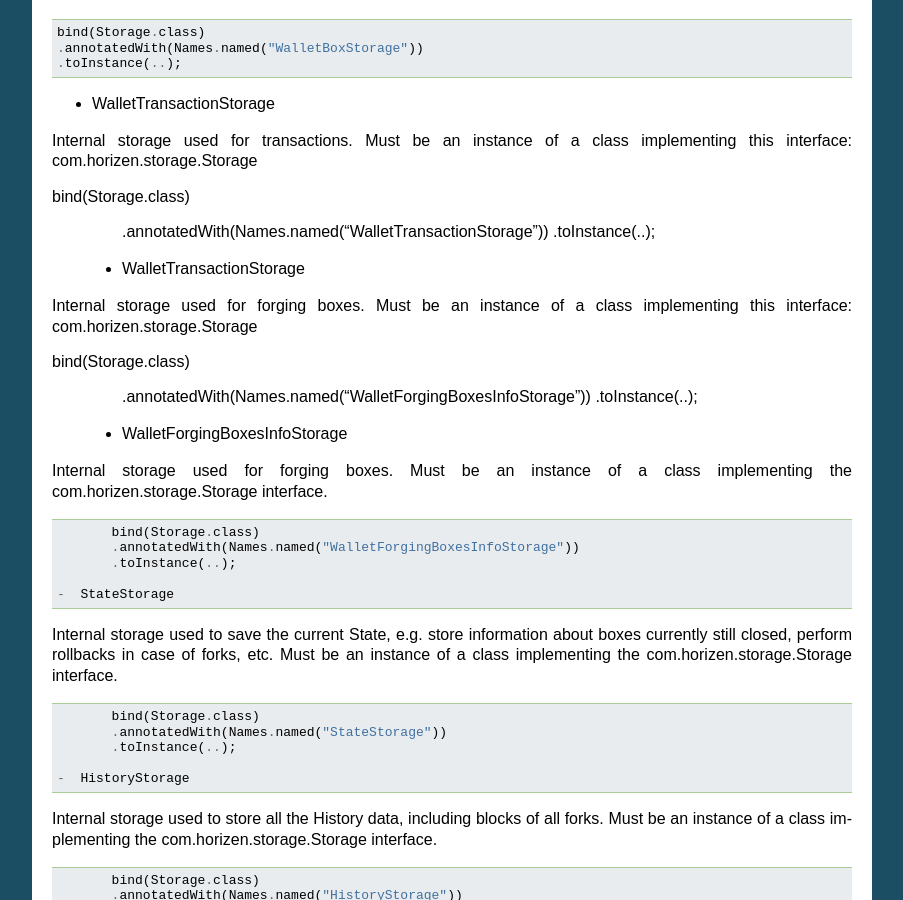
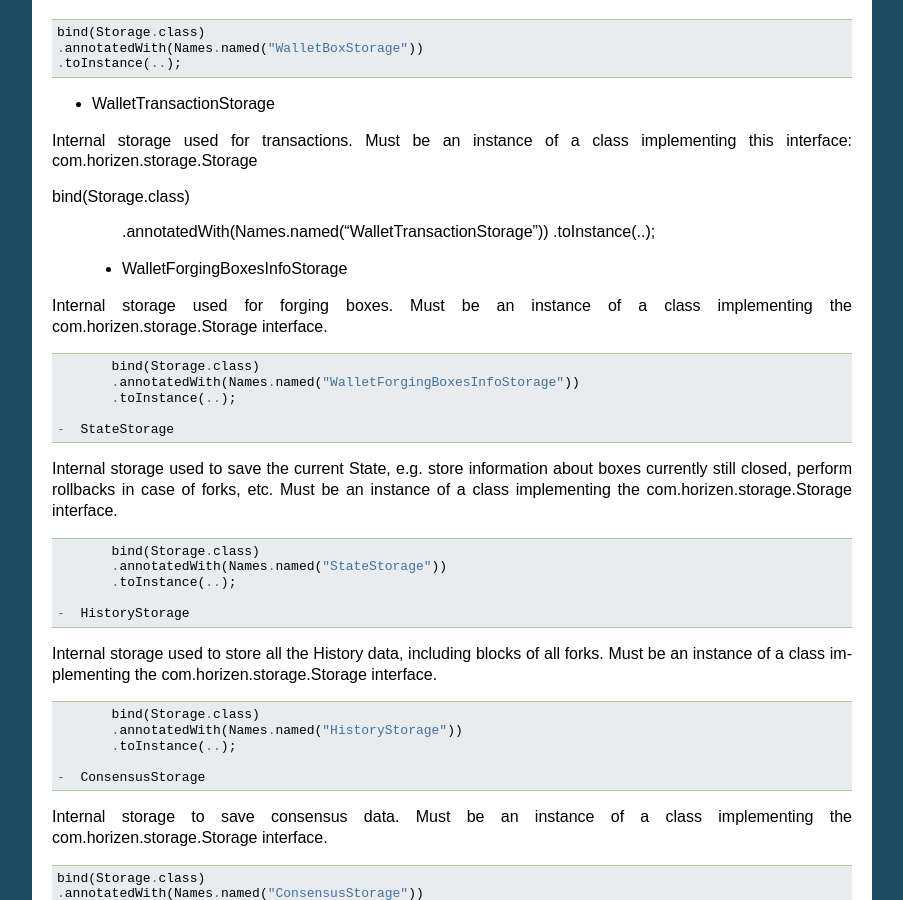
Before and after one commit to HorizenOfficial/developer-horizen-global, a Sphinx documentation site: the page built from docs/introduction/Base-App.rst, in a window 1280 px wide and 900 px high, scrolled down 6504 px. Shown: the whole window, without its empty margins (198-1101 px from the left). Built offline with Sphinx 7.4.7, drawn with Linux system fonts in a browser that asks for light colours.

Commit message:
removed duplicate -  WalletTransactionStorage section

```diff
--- a/docs/introduction/Base-App.rst
+++ b/docs/introduction/Base-App.rst
@@ -334,13 +334,6 @@ bind(Storage.class)
     .annotatedWith(Names.named("WalletTransactionStorage"))
     .toInstance(..);
 
- -  WalletTransactionStorage
-Internal storage used for forging boxes.
-Must be an instance of a class implementing this interface: com.horizen.storage.Storage
-
-bind(Storage.class)
-    .annotatedWith(Names.named("WalletForgingBoxesInfoStorage"))
-    .toInstance(..);
 
  -  WalletForgingBoxesInfoStorage
 Internal storage used for forging boxes.
```
